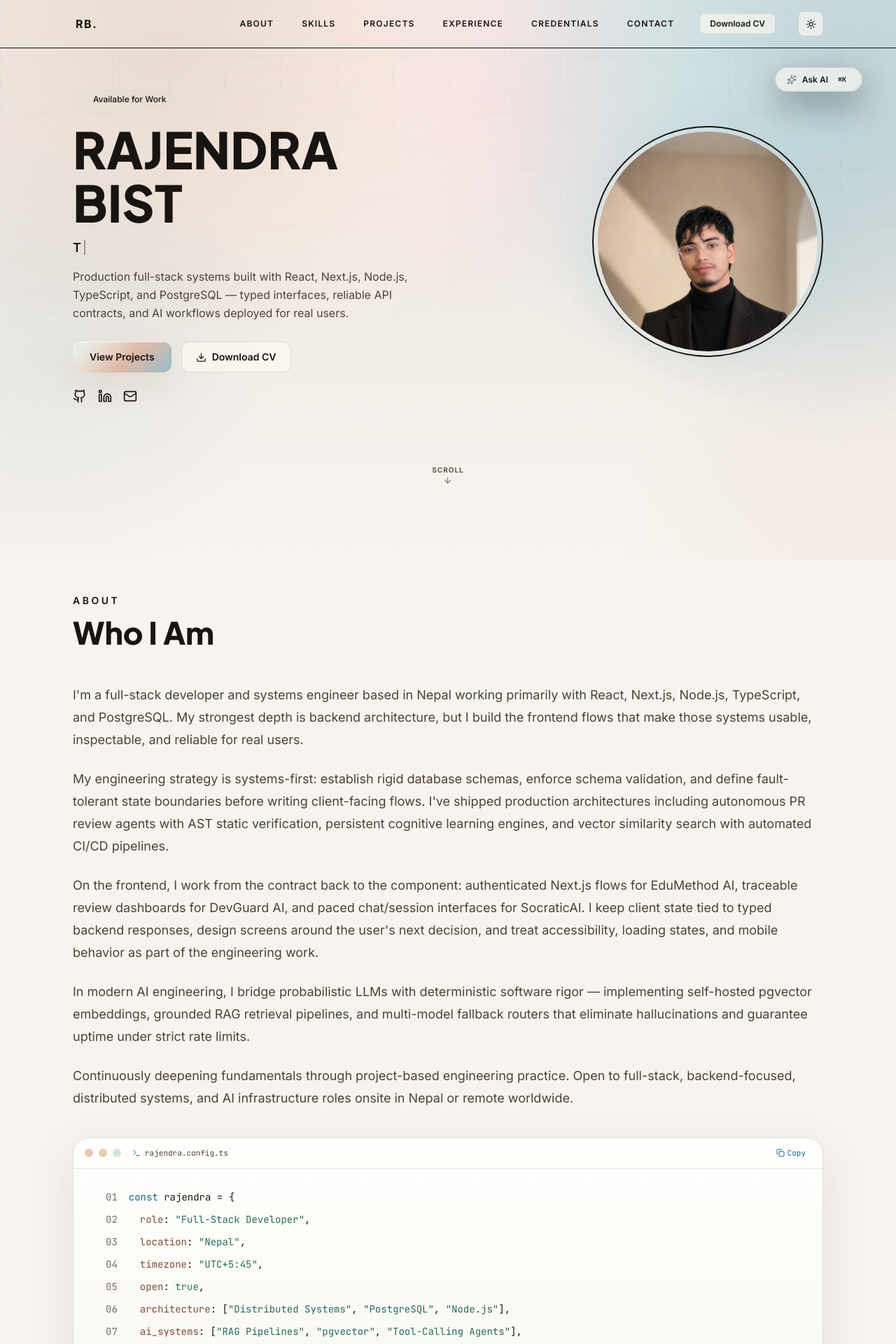
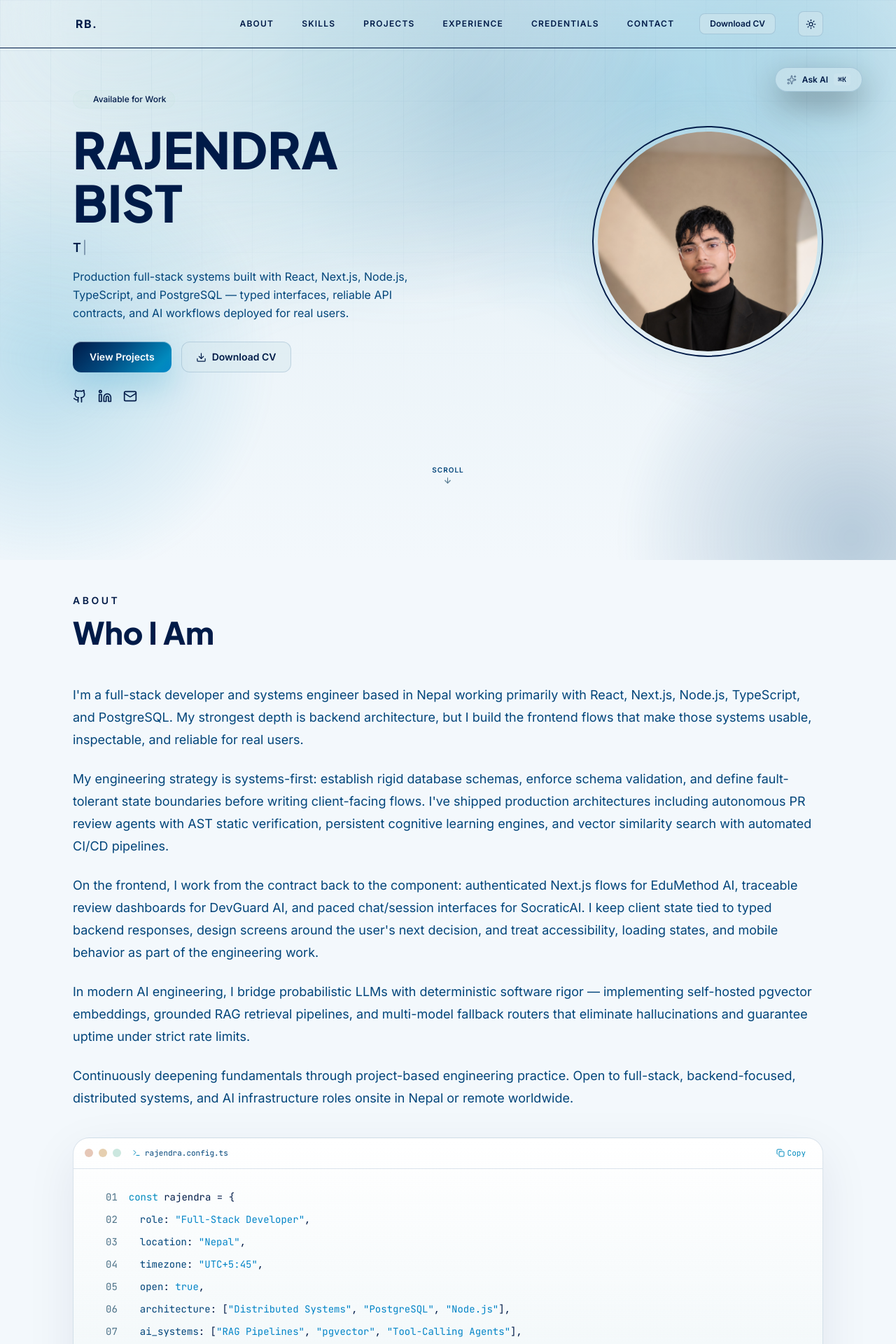
Before and after one commit to rajendrabist07/rajendra-bist, a Next.js app: page / in a window 1280 px wide. Shown: the top 1920 px of the page at 70% size. Built offline with nearby package versions, Linux system fonts and the light colour scheme.

Commit message:
feat(design-system): upgrade to palette 15 oceanic precision blue with mature contrast and high reliability

```diff
--- a/styles/globals.css
+++ b/styles/globals.css
@@ -1,32 +1,31 @@
 @import "tailwindcss";
 
 :root {
-  /* Rajendra Premium System - warm neutral, cool mist, dark graphite */
-  --bg-primary: #080806;
-  --bg-surface: rgba(27, 24, 21, 0.72);
-  --bg-elevated: rgba(43, 37, 32, 0.84);
-  --bg-code: #15110e;
-  --border: rgba(232, 221, 210, 0.12);
-  --border-hover: rgba(152, 189, 201, 0.46);
-  --accent-primary: #98bdc9;
-  --accent-secondary: #e8ddd2;
-  --accent-tertiary: #e0b9a6;
-  --accent-warm: #e0b9a6;
-  --accent-blue: #98bdc9;
-  --accent-cool: #e8f3f2;
-  --accent-glow: rgba(152, 189, 201, 0.24);
-  --text-primary: #fffaf3;
-  --text-secondary: #d8ccc0;
-  --text-muted: #9d9084;
-  --success: #bfe2d8;
-  --warning: #e0c49d;
+  /* Rajendra Oceanic Precision Blue System (Palette #15: #001B48, #02457A, #018ABE, #97CADB, #D6E8EE) */
+  --bg-primary: #010a18;
+  --bg-surface: rgba(2, 33, 74, 0.45);
+  --bg-elevated: rgba(2, 69, 122, 0.35);
+  --bg-code: #001229;
+  --border: rgba(151, 202, 219, 0.16);
+  --border-hover: rgba(1, 138, 190, 0.65);
+  --accent-primary: #018abe;
+  --accent-secondary: #97cadb;
+  --accent-tertiary: #02457a;
+  --accent-warm: #38bdf8;
+  --accent-blue: #018abe;
+  --accent-cool: #d6e8ee;
+  --accent-glow: rgba(1, 138, 190, 0.32);
+  --text-primary: #f0f7fb;
+  --text-secondary: #b4d3e2;
+  --text-muted: #6e99b0;
+  --success: #38bdf8;
+  --warning: #60a5fa;
   --gradient: linear-gradient(
     135deg,
-    #e8f3f2 0%,
-    #e8ddd2 24%,
-    #e0b9a6 48%,
-    #98bdc9 78%,
-    #6f9fba 100%
+    #018abe 0%,
+    #38bdf8 42%,
+    #97cadb 78%,
+    #d6e8ee 100%
   );
 
   /* Fluid Clamp Typography Scale */
@@ -38,31 +37,30 @@
 }
 
 [data-theme="light"] {
-  --bg-primary: #f7f3ee;
-  --bg-surface: rgba(255, 250, 243, 0.78);
-  --bg-elevated: rgba(232, 221, 210, 0.82);
-  --bg-code: #fffaf3;
-  --border: rgba(31, 27, 23, 0.1);
-  --border-hover: rgba(111, 159, 186, 0.44);
-  --accent-primary: #6f9fba;
-  --accent-secondary: #7c6758;
-  --accent-tertiary: #b78372;
-  --accent-warm: #b78372;
-  --accent-blue: #6f9fba;
-  --accent-cool: #d9eceb;
-  --accent-glow: rgba(111, 159, 186, 0.2);
-  --text-primary: #181411;
-  --text-secondary: #4d4239;
-  --text-muted: #796b60;
-  --success: #3f7668;
-  --warning: #9a6d31;
+  --bg-primary: #f3f8fc;
+  --bg-surface: rgba(255, 255, 255, 0.88);
+  --bg-elevated: rgba(214, 232, 238, 0.65);
+  --bg-code: #ffffff;
+  --border: rgba(2, 69, 122, 0.12);
+  --border-hover: rgba(1, 138, 190, 0.52);
+  --accent-primary: #018abe;
+  --accent-secondary: #02457a;
+  --accent-tertiary: #001b48;
+  --accent-warm: #02457a;
+  --accent-blue: #018abe;
+  --accent-cool: #97cadb;
+  --accent-glow: rgba(1, 138, 190, 0.18);
+  --text-primary: #001b48;
+  --text-secondary: #02457a;
+  --text-muted: #4e7389;
+  --success: #0284c7;
+  --warning: #0369a1;
   --gradient: linear-gradient(
     135deg,
-    #d9eceb 0%,
-    #f7e7d8 25%,
-    #efd4dc 45%,
-    #b78372 62%,
-    #98bdc9 100%
+    #02457a 0%,
+    #018abe 45%,
+    #0284c7 75%,
+    #001b48 100%
   );
 }
 
@@ -111,7 +109,7 @@ pre,
 
 ::selection {
   background: var(--accent-primary);
-  color: #120f0c;
+  color: #ffffff;
 }
 
 ::-webkit-scrollbar {
@@ -233,19 +231,18 @@ pre,
 .hero-name-gradient {
   background: linear-gradient(
     110deg,
-    #fffaf3 0%,
-    #e8f3f2 22%,
-    #e8ddd2 42%,
-    #e0b9a6 62%,
-    #98bdc9 82%,
-    #fffaf3 100%
+    #ffffff 0%,
+    #d6e8ee 24%,
+    #38bdf8 52%,
+    #018abe 76%,
+    #ffffff 100%
   );
   background-size: 220% 100%;
   -webkit-background-clip: text;
   -webkit-text-fill-color: transparent;
   background-clip: text;
   animation: gradient-shift 7s ease infinite;
-  filter: drop-shadow(0 18px 42px rgba(152, 189, 201, 0.18));
+  filter: drop-shadow(0 18px 42px rgba(1, 138, 190, 0.28));
 }
 
 .hero-role-window {
@@ -263,18 +260,18 @@ pre,
   max-width: 100%;
   background: linear-gradient(
     110deg,
-    #e8f3f2 0%,
-    #fffaf3 28%,
-    #e0b9a6 54%,
-    #98bdc9 82%,
-    #e8f3f2 100%
+    #d6e8ee 0%,
+    #ffffff 28%,
+    #38bdf8 56%,
+    #018abe 82%,
+    #97cadb 100%
   );
   background-size: 240% 100%;
   -webkit-background-clip: text;
   -webkit-text-fill-color: transparent;
   background-clip: text;
   animation: role-sheen 5.4s ease-in-out infinite;
-  filter: drop-shadow(0 10px 28px rgba(152, 189, 201, 0.16));
+  filter: drop-shadow(0 10px 28px rgba(1, 138, 190, 0.22));
 }
 
 .surface-panel {
@@ -282,61 +279,61 @@ pre,
   background:
     linear-gradient(
       180deg,
-      rgba(255, 250, 243, 0.055),
-      rgba(255, 250, 243, 0.018)
+      rgba(2, 69, 122, 0.22),
+      rgba(0, 27, 72, 0.35)
     ),
     var(--bg-surface);
   border: 1px solid var(--border);
-  box-shadow: 0 22px 70px rgba(0, 0, 0, 0.28);
-  backdrop-filter: blur(22px);
+  box-shadow: 0 22px 70px rgba(0, 12, 30, 0.45);
+  backdrop-filter: blur(24px);
 }
 
 .code-card {
   background:
     linear-gradient(
       180deg,
-      rgba(232, 243, 242, 0.035),
-      rgba(224, 185, 166, 0.025)
+      rgba(2, 69, 122, 0.15),
+      rgba(1, 138, 190, 0.05)
     ),
     var(--bg-code);
-  border: 1px solid rgba(232, 221, 210, 0.12);
-  box-shadow: 0 26px 80px rgba(0, 0, 0, 0.42);
+  border: 1px solid rgba(151, 202, 219, 0.18);
+  box-shadow: 0 26px 80px rgba(0, 8, 24, 0.55);
 }
 
 .code-card {
-  color: #edf7f5;
+  color: #f0f7fb;
 }
 
 .code-card [class*="accent-primary"] {
-  color: #9ed8e0 !important;
+  color: #38bdf8 !important;
 }
 
 .code-card [class*="accent-secondary"] {
-  color: #f0c6a9 !important;
+  color: #97cadb !important;
 }
 
 .code-card [class*="accent-cool"] {
-  color: #bfe2d8 !important;
+  color: #d6e8ee !important;
 }
 
 .code-card [class*="success"] {
-  color: #9ed4bd !important;
+  color: #38bdf8 !important;
 }
 
 .project-architecture {
-  color: #edf7f5 !important;
+  color: #f0f7fb !important;
 }
 
 .project-card {
   background:
     linear-gradient(
       180deg,
-      rgba(255, 250, 243, 0.052),
-      rgba(224, 185, 166, 0.018)
+      rgba(2, 69, 122, 0.22),
+      rgba(0, 27, 72, 0.4)
     ),
     var(--bg-code);
-  border: 1px solid rgba(232, 221, 210, 0.12);
-  box-shadow: 0 24px 70px rgba(0, 0, 0, 0.32);
+  border: 1px solid rgba(151, 202, 219, 0.18);
+  box-shadow: 0 24px 70px rgba(0, 10, 28, 0.45);
 }
 
 .premium-link {
@@ -353,43 +350,43 @@ pre,
 .premium-button-primary {
   background: linear-gradient(
     135deg,
-    #e8f3f2 0%,
-    #e8ddd2 28%,
-    #e0b9a6 56%,
-    #98bdc9 100%
+    #02457a 0%,
+    #018abe 45%,
+    #38bdf8 85%,
+    #97cadb 100%
   );
-  color: #15110e;
+  color: #ffffff;
   box-shadow:
-    0 18px 46px rgba(152, 189, 201, 0.22),
-    inset 0 1px 0 rgba(255, 255, 255, 0.42);
+    0 18px 46px rgba(1, 138, 190, 0.35),
+    inset 0 1px 0 rgba(255, 255, 255, 0.35);
 }
 
 .premium-button-primary:hover {
   box-shadow:
-    0 22px 56px rgba(152, 189, 201, 0.32),
-    inset 0 1px 0 rgba(255, 255, 255, 0.58);
+    0 22px 56px rgba(56, 189, 248, 0.45),
+    inset 0 1px 0 rgba(255, 255, 255, 0.6);
 }
 
 .premium-button-secondary {
-  background: rgba(255, 250, 243, 0.045);
-  border: 1px solid rgba(232, 221, 210, 0.16);
+  background: rgba(2, 69, 122, 0.25);
+  border: 1px solid rgba(151, 202, 219, 0.24);
   color: var(--text-primary);
 }
 
 .premium-button-secondary:hover {
-  background: rgba(152, 189, 201, 0.12);
-  border-color: rgba(152, 189, 201, 0.42);
+  background: rgba(1, 138, 190, 0.22);
+  border-color: rgba(56, 189, 248, 0.55);
 }
 
 .premium-chip {
-  background: rgba(255, 250, 243, 0.045);
-  border: 1px solid rgba(232, 221, 210, 0.12);
+  background: rgba(2, 69, 122, 0.2);
+  border: 1px solid rgba(151, 202, 219, 0.16);
   color: var(--text-secondary);
 }
 
 .premium-chip:hover {
-  background: rgba(152, 189, 201, 0.1);
-  border-color: rgba(152, 189, 201, 0.34);
+  background: rgba(1, 138, 190, 0.2);
+  border-color: rgba(56, 189, 248, 0.48);
   color: var(--text-primary);
 }
 
@@ -406,12 +403,12 @@ main > section::before {
   background:
     radial-gradient(
       circle at 50% 18%,
-      rgba(232, 243, 242, 0.055),
+      rgba(1, 138, 190, 0.08),
       transparent 26rem
     ),
     radial-gradient(
       circle at 78% 12%,
-      rgba(152, 189, 201, 0.11),
+      rgba(2, 69, 122, 0.15),
       transparent 24rem
     );
   transition: opacity 320ms ease-out;
@@ -426,50 +423,50 @@ main > section:target::before {
   background:
     radial-gradient(
       circle at 50% -12%,
-      rgba(232, 243, 242, 0.12),
-      transparent 26%
+      rgba(1, 138, 190, 0.22),
+      transparent 28%
     ),
     radial-gradient(
       circle at 14% 10%,
-      rgba(224, 185, 166, 0.18),
-      transparent 34%
+      rgba(2, 69, 122, 0.32),
+      transparent 38%
     ),
     radial-gradient(
       circle at 88% 18%,
-      rgba(152, 189, 201, 0.26),
-      transparent 34%
+      rgba(56, 189, 248, 0.2),
+      transparent 36%
     ),
-    linear-gradient(180deg, #080806 0%, #12100d 45%, #080806 100%);
+    linear-gradient(180deg, #000c1e 0%, #01142e 45%, #000c1e 100%);
 }
 
 [data-theme="light"] .premium-background {
   background:
     radial-gradient(
       circle at 18% 10%,
-      rgba(232, 216, 205, 0.86),
+      rgba(214, 232, 238, 0.85),
       transparent 34%
     ),
     radial-gradient(
       circle at 35% 12%,
-      rgba(255, 243, 229, 0.92),
+      rgba(151, 202, 219, 0.45),
       transparent 34%
     ),
     radial-gradient(
       circle at 53% 18%,
-      rgba(248, 216, 222, 0.64),
+      rgba(2, 69, 122, 0.15),
       transparent 32%
     ),
     radial-gradient(
       circle at 73% 16%,
-      rgba(217, 236, 235, 0.72),
+      rgba(1, 138, 190, 0.18),
       transparent 34%
     ),
     radial-gradient(
       circle at 92% 20%,
-      rgba(152, 189, 201, 0.58),
+      rgba(214, 232, 238, 0.6),
       transparent 34%
     ),
-    linear-gradient(180deg, #f7f3ee 0%, #f1ebe5 48%, #f7f3ee 100%);
+    linear-gradient(180deg, #f3f8fc 0%, #eaf3f8 48%, #f3f8fc 100%);
 }
 
 .premium-background__wash {
@@ -478,26 +475,26 @@ main > section:target::before {
   background:
     radial-gradient(
       circle at 25% 16%,
-      rgba(232, 243, 242, 0.13),
-      transparent 28%
+      rgba(1, 138, 190, 0.18),
+      transparent 30%
     ),
     radial-gradient(
       circle at 36% 26%,
-      rgba(224, 185, 166, 0.14),
+      rgba(2, 69, 122, 0.22),
+      transparent 32%
+    ),
+    radial-gradient(
+      circle at 76% 34%,
+      rgba(56, 189, 248, 0.18),
       transparent 30%
     ),
     radial-gradient(
-      circle at 76% 34%,
-      rgba(152, 189, 201, 0.2),
-      transparent 28%
-    ),
-    radial-gradient(
       circle at 44% 86%,
-      rgba(232, 221, 210, 0.1),
-      transparent 33%
+      rgba(151, 202, 219, 0.14),
+      transparent 35%
     );
-  filter: blur(42px);
-  opacity: 0.85;
+  filter: blur(48px);
+  opacity: 0.9;
   animation: premium-drift 18s ease-in-out infinite;
 }
 
@@ -505,10 +502,10 @@ main > section:target::before {
   position: absolute;
   inset: 0;
   background-image:
-    linear-gradient(to right, rgba(232, 221, 210, 0.045) 1px, transparent 1px),
-    linear-gradient(to bottom, rgba(232, 221, 210, 0.035) 1px, transparent 1px);
-  background-size: 80px 80px;
-  mask-image: linear-gradient(to bottom, rgba(0, 0, 0, 0.75), transparent 74%);
+    linear-gradient(to right, rgba(151, 202, 219, 0.05) 1px, transparent 1px),
+    linear-gradient(to bottom, rgba(151, 202, 219, 0.04) 1px, transparent 1px);
+  background-size: 72px 72px;
+  mask-image: linear-gradient(to bottom, rgba(0, 0, 0, 0.8), transparent 75%);
 }
 
 .premium-background__beam {
@@ -518,10 +515,10 @@ main > section:target::before {
   border-radius: 9999px;
   background: radial-gradient(
     circle,
-    rgba(152, 189, 201, 0.14),
+    rgba(1, 138, 190, 0.22),
     transparent 65%
   );
-  filter: blur(8px);
+  filter: blur(12px);
 }
 
 .premium-background__beam--one {
@@ -534,7 +531,7 @@ main > section:target::before {
   right: -18rem;
   background: radial-gradient(
     circle,
-    rgba(224, 185, 166, 0.11),
+    rgba(2, 69, 122, 0.25),
     transparent 66%
   );
 }
@@ -544,55 +541,55 @@ main > section:target::before {
   background:
     radial-gradient(
       circle at 20% 18%,
-      rgba(232, 216, 205, 0.38),
+      rgba(214, 232, 238, 0.55),
       transparent 28%
     ),
     radial-gradient(
       circle at 44% 18%,
-      rgba(239, 212, 220, 0.32),
+      rgba(151, 202, 219, 0.4),
       transparent 30%
     ),
     radial-gradient(
       circle at 78% 24%,
-      rgba(152, 189, 201, 0.36),
+      rgba(1, 138, 190, 0.25),
       transparent 32%
     );
 }
 
 [data-theme="light"] .premium-background__grid {
   background-image:
-    linear-gradient(to right, rgba(31, 27, 23, 0.045) 1px, transparent 1px),
-    linear-gradient(to bottom, rgba(31, 27, 23, 0.035) 1px, transparent 1px);
+    linear-gradient(to right, rgba(2, 69, 122, 0.06) 1px, transparent 1px),
+    linear-gradient(to bottom, rgba(2, 69, 122, 0.05) 1px, transparent 1px);
 }
 
 [data-theme="light"] .surface-panel,
 [data-theme="light"] .project-card,
 [data-theme="light"] .code-card {
-  box-shadow: 0 22px 70px rgba(78, 58, 45, 0.1);
+  box-shadow: 0 22px 70px rgba(0, 27, 72, 0.08);
 }
 
 [data-theme="light"] .code-card {
-  color: #233338;
+  color: #001b48;
 }
 
 [data-theme="light"] .code-card [class*="accent-primary"] {
-  color: #176b82 !important;
+  color: #018abe !important;
 }
 
 [data-theme="light"] .code-card [class*="accent-secondary"] {
-  color: #7d4d37 !important;
+  color: #02457a !important;
 }
 
 [data-theme="light"] .code-card [class*="accent-cool"] {
-  color: #256c58 !important;
+  color: #0284c7 !important;
 }
 
 [data-theme="light"] .code-card [class*="success"] {
-  color: #2c765e !important;
+  color: #0284c7 !important;
 }
 
 [data-theme="light"] .project-architecture {
-  color: #233338 !important;
+  color: #001b48 !important;
 }
 
 [data-theme="light"] .project-card,
@@ -600,23 +597,30 @@ main > section:target::before {
   background:
     linear-gradient(
       180deg,
-      rgba(255, 255, 255, 0.74),
-      rgba(232, 243, 242, 0.28)
+      rgba(255, 255, 255, 0.85),
+      rgba(214, 232, 238, 0.35)
     ),
     var(--bg-code);
-  border-color: rgba(31, 27, 23, 0.1);
+  border-color: rgba(2, 69, 122, 0.14);
 }
 
 [data-theme="light"] .premium-button-primary {
-  color: #181411;
+  color: #ffffff;
+  background: linear-gradient(
+    135deg,
+    #001b48 0%,
+    #02457a 40%,
+    #018abe 85%,
+    #0284c7 100%
+  );
   box-shadow:
-    0 18px 46px rgba(183, 131, 114, 0.18),
-    inset 0 1px 0 rgba(255, 255, 255, 0.72);
+    0 18px 46px rgba(1, 138, 190, 0.25),
+    inset 0 1px 0 rgba(255, 255, 255, 0.4);
 }
 
 [data-theme="light"] .premium-button-secondary {
-  background: rgba(255, 250, 243, 0.62);
-  border-color: rgba(31, 27, 23, 0.12);
+  background: rgba(214, 232, 238, 0.5);
+  border-color: rgba(2, 69, 122, 0.16);
   color: var(--text-primary);
 }
 
@@ -641,14 +645,14 @@ main > section:target::before {
 [data-theme="light"] .border-white\/\[0\.06\],
 [data-theme="light"] .border-white\/\[0\.05\],
 [data-theme="light"] .border-white\/\[0\.04\] {
-  border-color: rgba(31, 27, 23, 0.1) !important;
+  border-color: rgba(2, 69, 122, 0.14) !important;
 }
 
 [data-theme="light"] .bg-white\/5,
 [data-theme="light"] .bg-white\/\[0\.04\],
 [data-theme="light"] .bg-white\/\[0\.03\],
 [data-theme="light"] .bg-white\/\[0\.02\] {
-  background-color: rgba(255, 250, 243, 0.54) !important;
+  background-color: rgba(214, 232, 238, 0.35) !important;
 }
 
 .pulse-dot {
```
